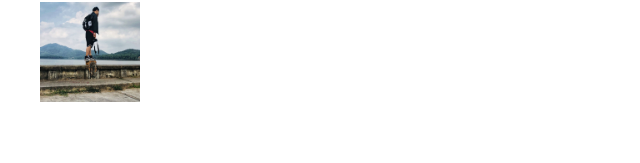
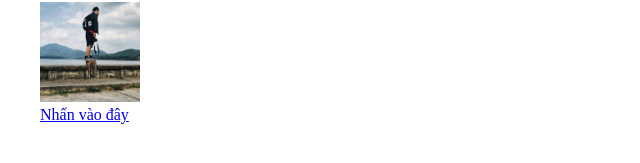
Before and after one commit to luuthai555/luuthai2.github.io, a plain HTML site: page index.html in a window 1280 px wide. Shown: the part 329-492 px from the top of the page, without its empty margins (0-640 px from the left). Drawn offline with Linux system fonts and the light colour scheme.

Commit message:
Third commit

```diff
--- a/index.html
+++ b/index.html
@@ -18,7 +18,7 @@
         </p>
         <h3>Avatar</h3>
         <img src="./img/47578104_1480937822049731_4677481378349056000_o.jpg" alt="Not_show" height="100px" width="100px">
-        <a href="https://www.facebook.com/thai.luuquang" target="_blank" title="Lưu Quang Thái"></a>
+        <a href="https://www.facebook.com/thai.luuquang" target="_blank" title="Lưu Quang Thái">Nhấn vào đây</a>
     </pre>
 </body>
 </html>
```
